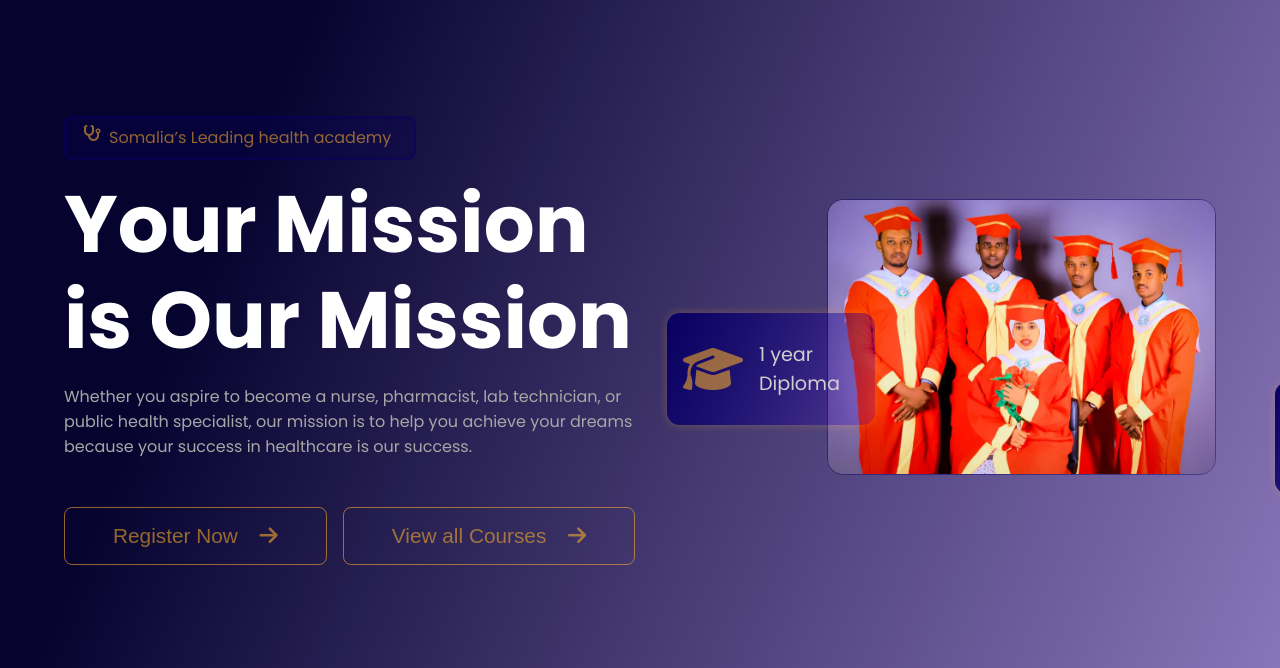
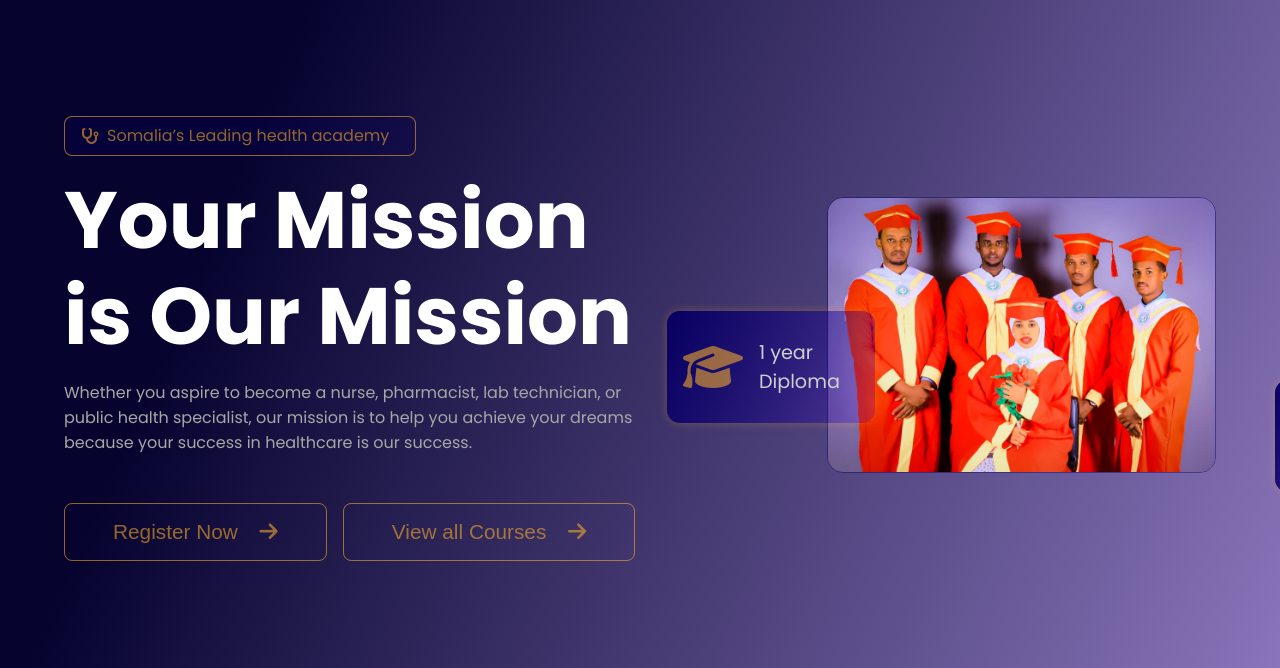
Before and after one commit to xongor2/midnimo, a plain HTML site: page index.html in a window 1280 px wide. Shown: the part 132-800 px from the top of the page. Drawn offline with nearby package versions, Linux system fonts and the light colour scheme.

```diff
--- a/css/style.css
+++ b/css/style.css
@@ -215,12 +215,13 @@
 }
 .hero-tag {
     background-color: #07006239;
-    border: 0.2rem solid #0700626f;
+    border: 0.1rem solid #faae2a93;
     padding: 0.4rem 1rem;
     border-radius: 0.5rem;
     width: 22rem;
     color: #faae2a93;
     display: flex;
+    align-items: center;
     gap: 0.5rem;
 }
 .hero-btn-cnt {
```
